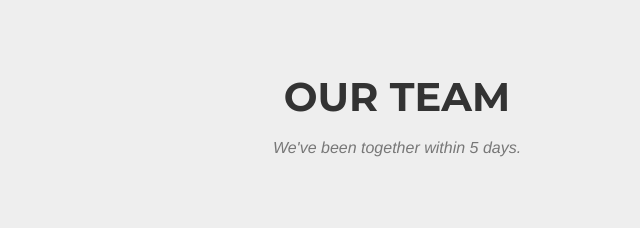
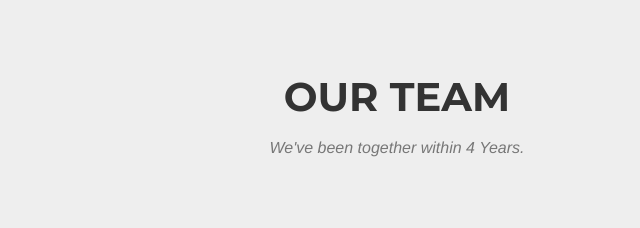
Before and after one commit to SherwinBayanin/bayaninonepage, a website: page index.html in a window 1280 px wide. Shown: the part 3640-3868 px from the top of the page, 243-883 px from the left. Drawn offline with nearby package versions, Linux system fonts and the light colour scheme; a web font is replaced by a local one.

Commit message:
Update index.html

```diff
--- a/index.html
+++ b/index.html
@@ -258,7 +258,7 @@
             <div class="row">
                 <div class="col-lg-12 text-center">
                     <h2 class="section-heading">Our Team</h2>
-                    <h3 class="section-subheading text-muted">We've been together within 5 days.</h3>
+                    <h3 class="section-subheading text-muted">We've been together within 4 Years.</h3>
                 </div>
             </div>
             <div class="row">
```
